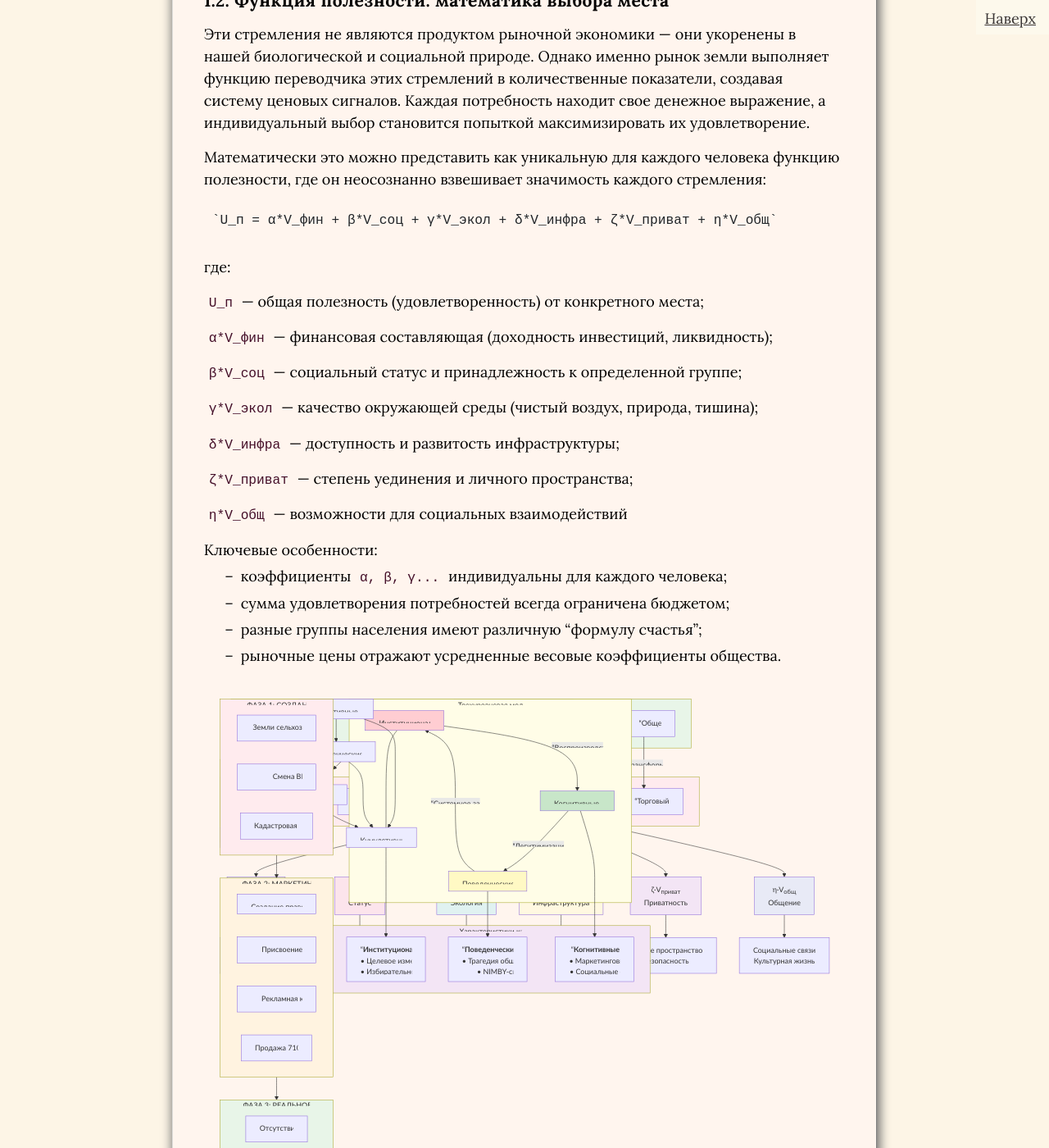
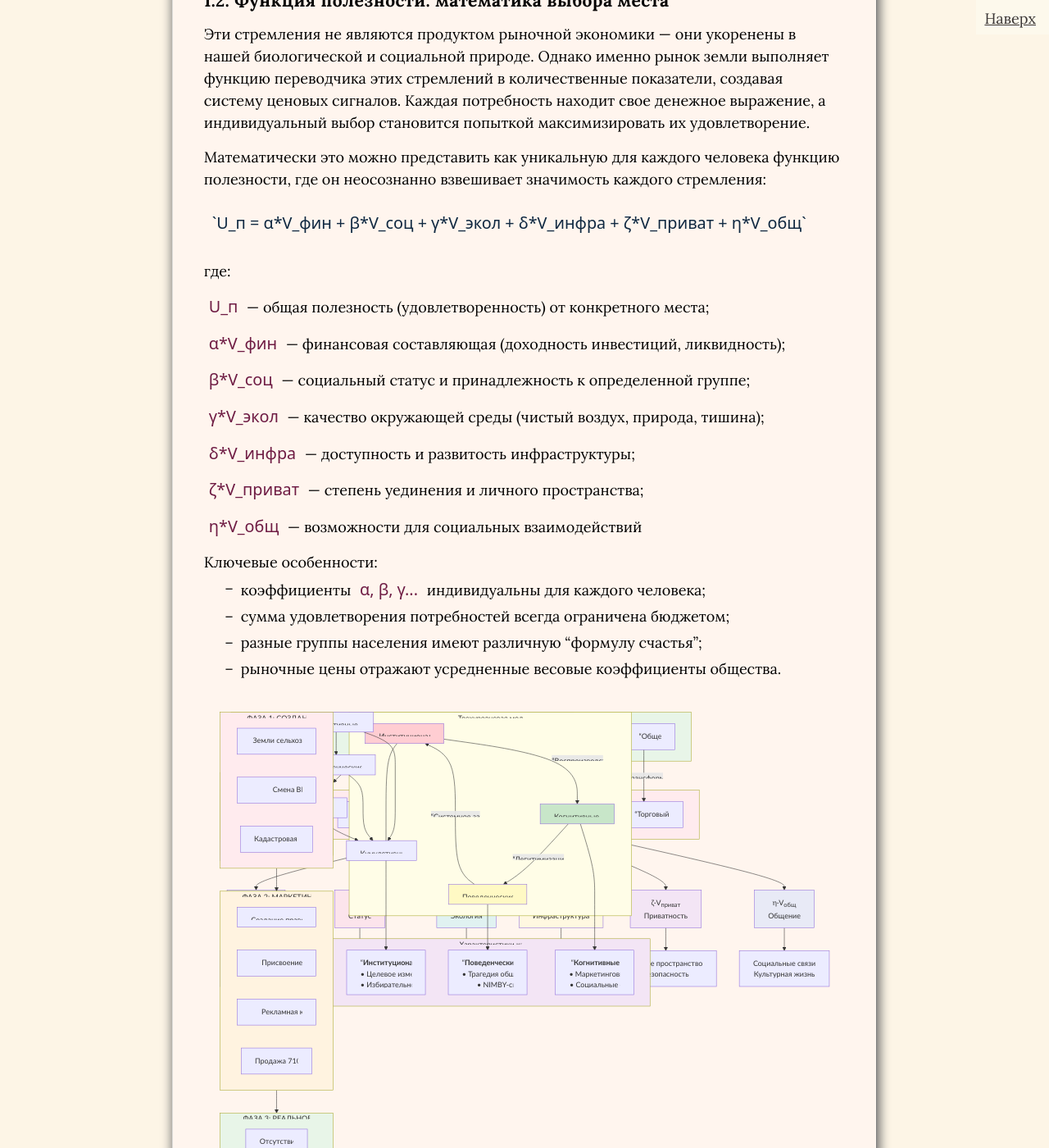
Before and after one commit to SergSi/land-use-art, a Jekyll site: the page built from _posts/2025-10-05-hand.md, in a window 1280 px wide and 1400 px high, scrolled down 3973 px. Shown: the whole window at 82% size. Built offline with Jekyll 4.4.1, drawn with Linux system fonts in a browser that asks for light colours; some web fonts are replaced.

Commit message:
Update style.css

```diff
--- a/assets/css/style.css
+++ b/assets/css/style.css
@@ -10,6 +10,7 @@
 @import url('https://fonts.googleapis.com/css2?family=PT+Sans:ital,wght@0,400;0,700;1,400;1,700&display=swap');
 @import url('https://fonts.googleapis.com/css2?family=Open+Sans:ital,wght@0,300..800;1,300..800&display=swap');
 @import url('https://fonts.googleapis.com/css2?family=Fira+Sans:ital,wght@0,100;0,200;0,300;0,400;0,500;0,600;0,700;0,800;0,900;1,100;1,200;1,300;1,400;1,500;1,600;1,700;1,800;1,900&display=swap');
+@import url('https://fonts.googleapis.com/css2?family=Libertinus+Math&display=swap');
 
 :root {
   --space-default: 1rem;
@@ -264,9 +265,11 @@ code {
     background-color: none;
     padding: 2px 6px;
     border-radius: 0px;
-    font-family: 'Courier New', monospace;
-    font-size: 0.9em;
-    color: #440f29;
+    font-family: "Libertinus Math", system-ui;
+    font-weight: 400;
+    font-style: normal;
+    font-size: 1.1em;
+    color: #6e1b43;
 }
 
 pre code {
@@ -277,7 +280,7 @@ pre code {
     border: 0px solid #e9ecef;
     border-radius: 6px;
     overflow-x: auto;
-    color: #212529;
+    color: #0f2841;
     line-height: 1.5;
 }
 
```
